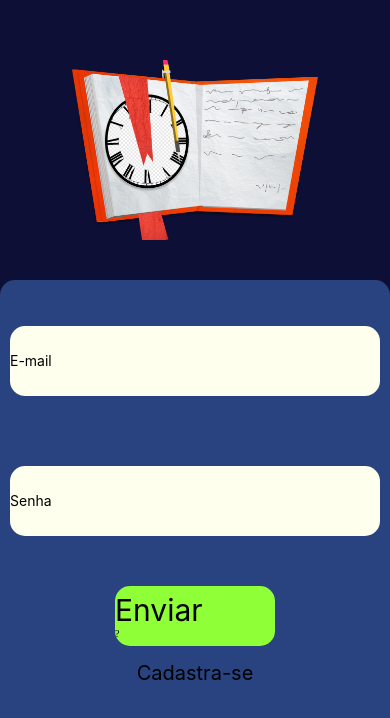
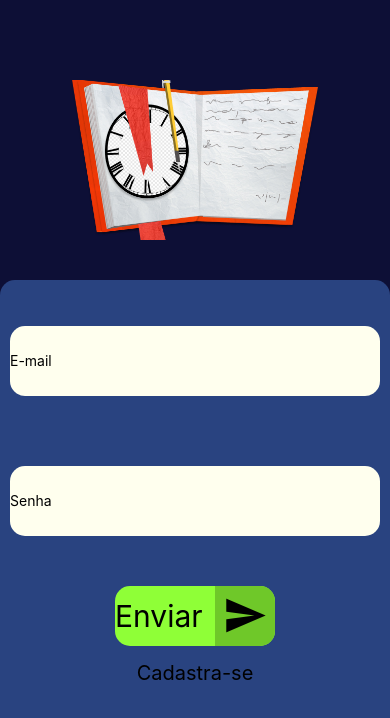
Before and after one commit to lucasaragao29/agenda, a React Native app: screen / in a window 390 px wide. Shown: the part 114-832 px from the top of the page. Built offline with nearby package versions, Linux system fonts and the light colour scheme.

Commit message:
telalogin

```diff
--- a/screens/login/index.tsx
+++ b/screens/login/index.tsx
@@ -1,35 +1,27 @@
-import { View,Text } from "react-native";
-import {
-  EmailInput ,
-  SenhaInput,
-  BtnLogin,
-  BtnTxt,
-  Container,
-  ContInpt,
-  Txt
-} from "./style";
-import { Image } from "react-native";
-import Icon from 'react-native-vector-icons/FontAwesome5'
+import React from 'react';
+import { View, Text } from 'react-native';
+import { EmailInput, SenhaInput, BtnLogin, BtnTxt, Container, ContInpt, Txt, IconCont} from './style';
+import { Image } from 'react-native';
+import Icon from 'react-native-vector-icons/MaterialIcons';
 
 export default function LoginScreen() {
+  const IconSend = <Icon name="send" size={45} color="black" />;
   return (
     <Container>
       <Image
-        style={{width:250,height:180,marginBottom:40,marginTop:50}}
-        source={require('../../src/img/Logo.png')}/>
+        style={{ width: 250, height: 160, marginBottom: 40, marginTop: 50 }}
+        source={require('../../src/img/Logo.png')}
+      />
       <ContInpt>
-        <EmailInput placeholder="E-mail"/>
-        <SenhaInput placeholder="Senha"/>
+        <EmailInput placeholder="E-mail" />
+        <SenhaInput placeholder="Senha" />
         <BtnLogin>
           <BtnTxt>Enviar</BtnTxt>
-          <Icon
-            name="send"
-            size={10}
-          />
+          <IconCont>
+            {IconSend}
+          </IconCont>
         </BtnLogin>
-        <Txt>
-          Cadastra-se
-        </Txt>
+        <Txt>Cadastra-se</Txt>
       </ContInpt>
     </Container>
   );
--- a/screens/login/style.tsx
+++ b/screens/login/style.tsx
@@ -34,7 +34,17 @@ width: 160px;
 height: 60px;
 border-radius: 15px;
 background: #8FFF37;
-justify-content: center;
+justify-content: space-between;
+align-items: center;
+flex-direction: row;
+`;
+export const IconCont = styled.View`
+  background-color: #6FC829;
+  height: 60px;
+  width: 60px;
+  border-radius: 0 15px 15px 0;
+  justify-content: center;
+  align-items: center;
 `;
 export const BtnTxt = styled.Text`
 font-size: 30px;
```
